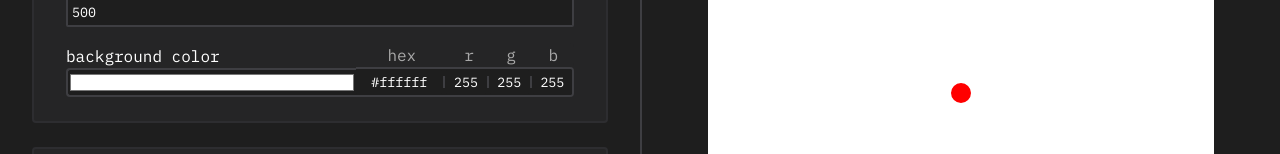
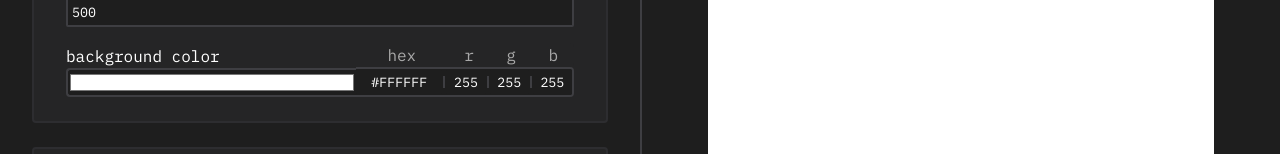
Before and after one commit to jubbers/card-mocks, a React (Vite) app: page / in a window 1280 px wide. Shown: the part 337-491 px from the top of the page. Built offline with nearby package versions, Linux system fonts and the light colour scheme.

Commit message:
refactor: Rearranging controls folder to have a subfolder for subcomponents, updating name scheme

```diff
--- a/src/App.tsx
+++ b/src/App.tsx
@@ -4,12 +4,12 @@ import draw from '~draw';
 import useForm from "~hooks/UseForm";
 import AddComponentButton from "~components/AddComponentButton";
 import Canvas from '~components/Canvas';
-import ComponentControl from "~components/Controls/ComponentControl";
+import ComponentControl from "~components/Controls/ControlTemplate";
 import ControlPanel from "~components/ControlPanel";
 import Divider from '~components/Divider';
 import Header from '~components/Header';
+import Setup from '~components/Controls/ControlSetup';
 import { CardComponent } from '~types';
-import { Setup } from '~components/Controls';
 import 'reset.css';
 
 const Root = styled.div`
--- a/src/components/Controls/Setup.tsx
+++ b/src/components/Controls/ControlSetup.tsx
@@ -1,13 +1,12 @@
 import * as React from 'react';
-import styled from 'styled-components';
 import { FormProps, HexColor } from '~types';
 import {
   ControlForm,
   ControlLabel,
   ControlText,
   ControlNumber
-} from '~components/Controls/';
-import ControlColor from './ControlColor';
+} from '~components/Controls/Subcomponents';
+import ControlColor from '~components/Controls/Subcomponents/ControlColor';
 
 interface SetupProps extends FormProps {};
 
@@ -50,7 +49,7 @@ const Setup = ({cardForm: form, setForm}: SetupProps) => {
       <ControlColor
         id='bgColor'
         label='background color'
-        defaultColor='#ffffff'
+        defaultColor={form.backgroundColor || '#ffffff'}
         update={updateBgColor} />
     </ControlForm>
   )
--- a/src/components/Controls/ControlColor.tsx
+++ b/src/components/Controls/Subcomponents/ControlColor.tsx
@@ -3,7 +3,7 @@ import styled from 'styled-components';
 import { HexColor } from '~types';
 import useColor from '~hooks/UseColor';
 import { ControlInput } from './ControlStyles';
-import { formatDecimalAsHex, formatHexAsDecimal, formatStringAsHex } from './helpers';
+import { formatDecimalAsHex, formatHexAsDecimal, formatStringAsHex } from '../helpers';
 
 interface ControlColorProps {
   id: string;
--- a/src/components/Controls/ControlNumber.tsx
+++ b/src/components/Controls/Subcomponents/ControlNumber.tsx
@@ -1,7 +1,7 @@
 import * as React from 'react';
 import styled from 'styled-components';
 import { v4 as uuidv4 } from 'uuid';
-import { ControlInput, ControlPair } from '~components/Controls';
+import { ControlInput, ControlPair } from '~components/Controls/Subcomponents';
 
 interface ControlNumberProps {
   id: string;
--- a/src/components/Controls/ControlText.tsx
+++ b/src/components/Controls/Subcomponents/ControlText.tsx
@@ -1,7 +1,7 @@
 import * as React from 'react';
 import styled from 'styled-components';
 import { v4 as uuidv4 } from 'uuid';
-import { ControlInput, ControlPair } from '~components/Controls';
+import { ControlInput, ControlPair } from '~components/Controls/Subcomponents';
 
 interface ControlTextProps {
   id: string;
--- a/src/draw/Subfunctions.ts
+++ b/src/draw/Subfunctions.ts
@@ -20,9 +20,9 @@ const DrawBaseCard = (form: CardForm, ctx: CanvasRenderingContext2D, scaledCardD
     cardRect.height,
   );
 
-  ctx.fillStyle = `#ff0000`;
-  ctx.arc(center.x, center.y, 10, 0, 2*Math.PI);
-  ctx.fill();
+  // ctx.fillStyle = `#ff0000`;
+  // ctx.arc(center.x, center.y, 10, 0, 2*Math.PI);
+  // ctx.fill();
 
   ctx.restore();
 }
```
Also changed, not shown: src/components/Controls/ControlTemplate.tsx (renamed from src/components/Controls/ComponentControl.tsx, +4 -4 lines), src/components/Controls/Subcomponents/ControlDropdown.tsx (added, +9 -0 lines), src/components/Controls/Subcomponents/index.ts (renamed from src/components/Controls/index.ts, +5 -3 lines), src/components/Controls/ControlTemplateRemoveButton.tsx.tsx (renamed from src/components/Controls/ControlRemoveButton.tsx), src/components/Controls/Subcomponents/ControlLabel.tsx (renamed from src/components/Controls/ControlLabel.tsx), src/components/Controls/Subcomponents/ControlStyles.ts (renamed from src/components/Controls/ControlStyles.ts).
